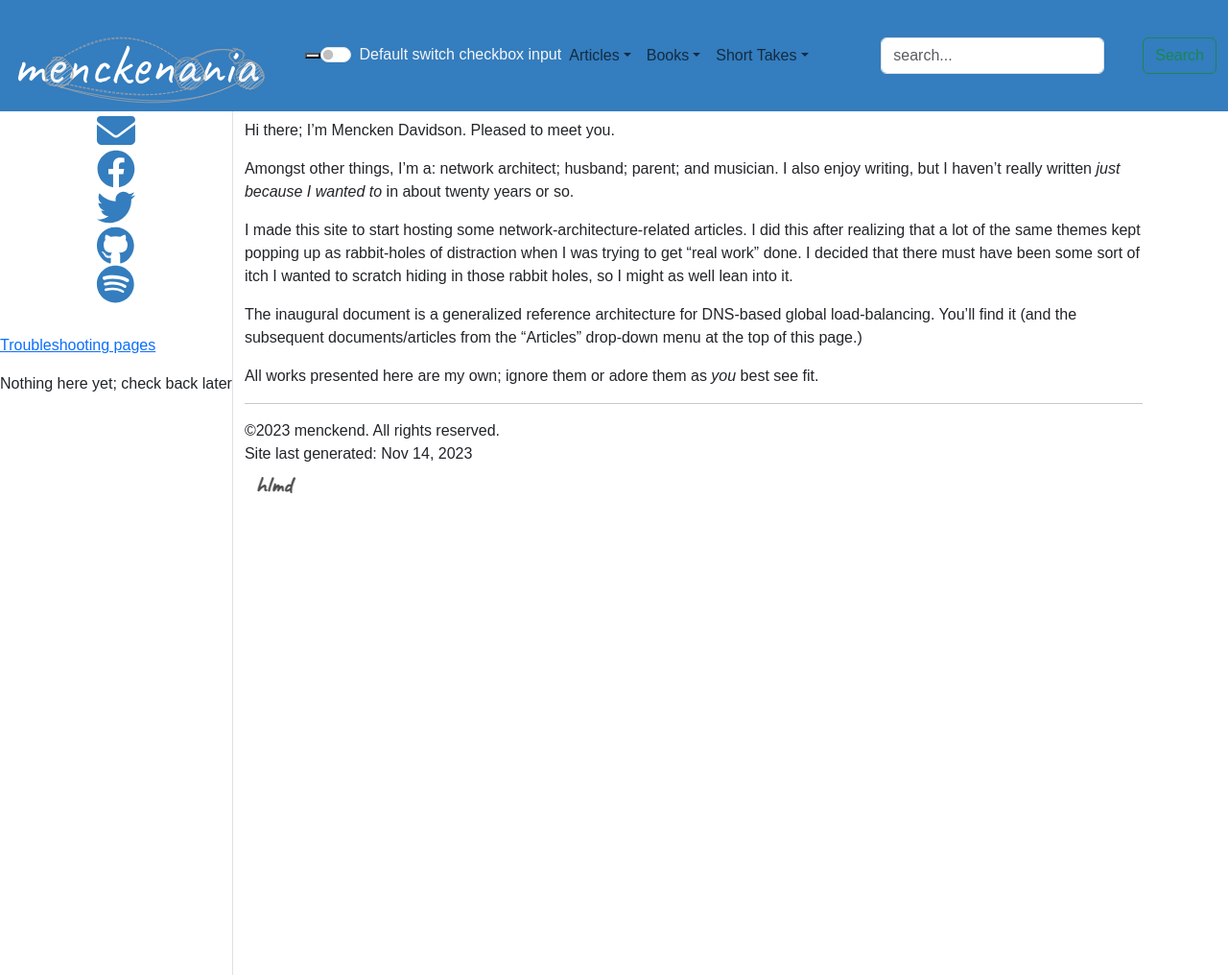
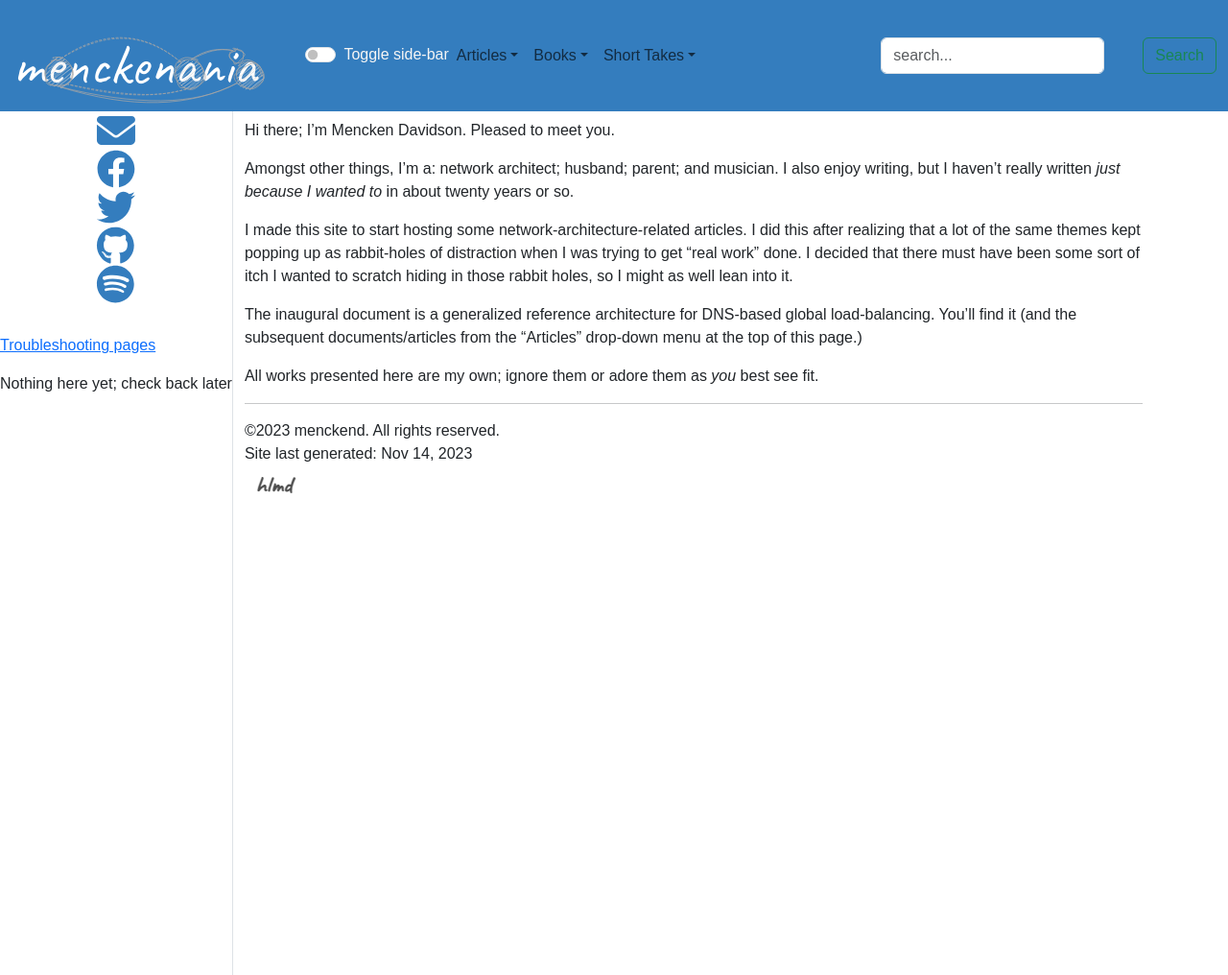
Before and after one commit to menckend/alpha, a Jekyll site: the page built from index.md, in a window 1280 px wide. Shown: the whole page at 96% size. Built offline with Jekyll 4.4.1, drawn with Linux system fonts in a browser that asks for light colours; nearby versions of some CDN libraries; some web fonts are replaced; comment, search, counter and statistics services are not loaded.

Commit message:
Update topnav.html

```diff
--- a/_includes/topnav.html
+++ b/_includes/topnav.html
@@ -9,11 +9,9 @@
         </button>
 
         {% comment %} toggle sidebar button {% endcomment %}
-        <button data-bs-target="#sidebar" data-bs-toggle="collapse" class="bi-toggle-off"></button>
-
         <div class="form-check form-switch" data-bs-target="#sidebar" data-bs-toggle="collapse" class="bi-toggle-off">
             <input class="form-check-input" type="checkbox" role="switch" id="flexSwitchCheckDefault">
-            <label class="form-check-label" for="flexSwitchCheckDefault">Default switch checkbox input</label>
+            <label class="form-check-label" for="flexSwitchCheckDefault">Toggle side-bar</label>
           </div>
 
         <div class="collapse navbar-collapse" id="navbarSupportedContent">
```
